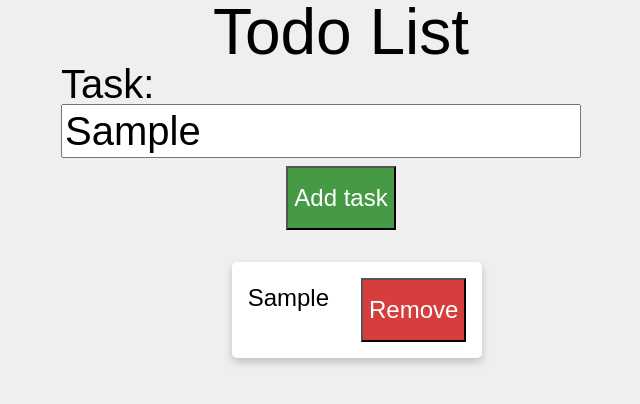
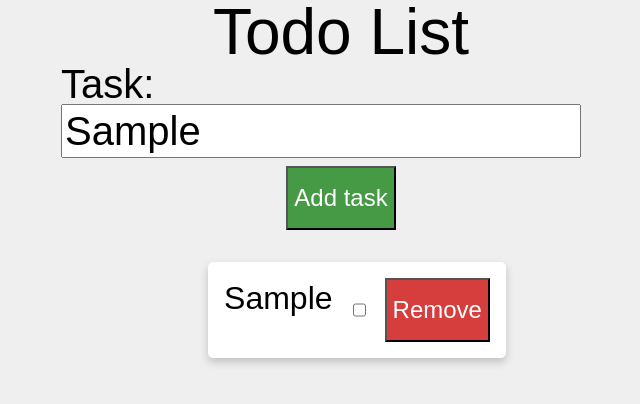
Before and after one commit to tmikulcic/Todo-List, a website built with webpack: page dist/index.html in a window 1280 px wide. Both pictures are taken after typing "Sample" into the empty fields and a click on the button "Add task". Shown: the whole page, without its empty margins (299-939 px from the left). Built offline with nearby package versions, Linux system fonts and the light colour scheme.

Commit message:
Add checkbox

```diff
--- a/src/index.js
+++ b/src/index.js
@@ -1,3 +1,5 @@
+const { remove } = require('lodash');
+
 // Element declaration**
 let taskList = [];
 let button = document.querySelector('.add-button');
@@ -24,6 +26,10 @@ function addTask() {
   cardTask.textContent = `${task}`;
   cardTask.classList.add('card-task');
 
+  const cardCheckbox = document.createElement('input');
+  cardCheckbox.type = 'checkbox';
+  cardCheckbox.classList.add('checkbox');
+
   const removeCard = document.createElement('button');
   removeCard.textContent = 'Remove';
   removeCard.classList.add('rmv-btn');
@@ -34,5 +40,5 @@ function addTask() {
   const card = document.createElement('div');
   card.classList.add('card');
   contentDiv.appendChild(card);
-  card.append(cardTask, removeCard);
+  card.append(cardTask, cardCheckbox, removeCard);
 }
--- a/src/styles.css
+++ b/src/styles.css
@@ -54,6 +54,11 @@ form,
   line-height: 2.5rem;
 }
 
+.card-task {
+  font-size: 2rem;
+  text-align: center;
+}
+
 .rmv-btn {
   height: 4rem;
   width: fit-content;
```
Also changed, not shown: dist/main.js.
